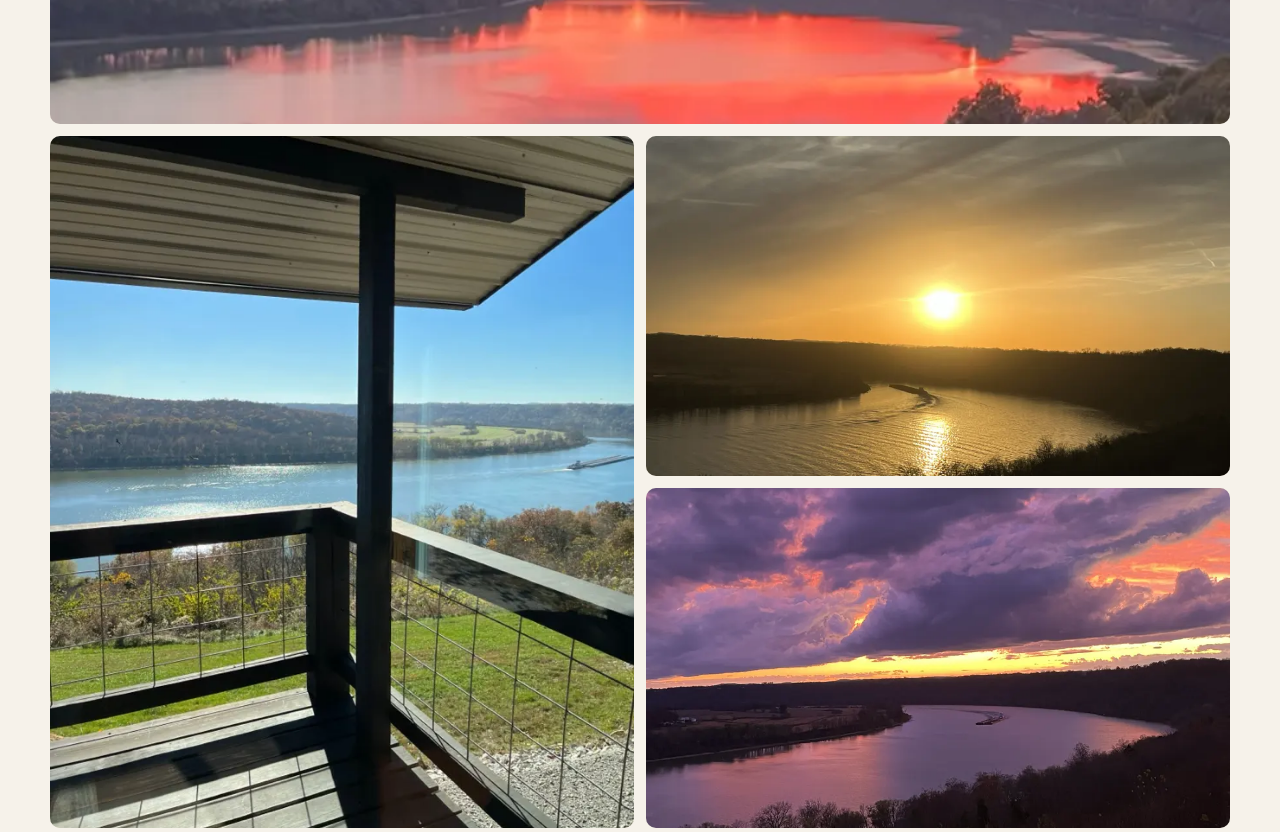
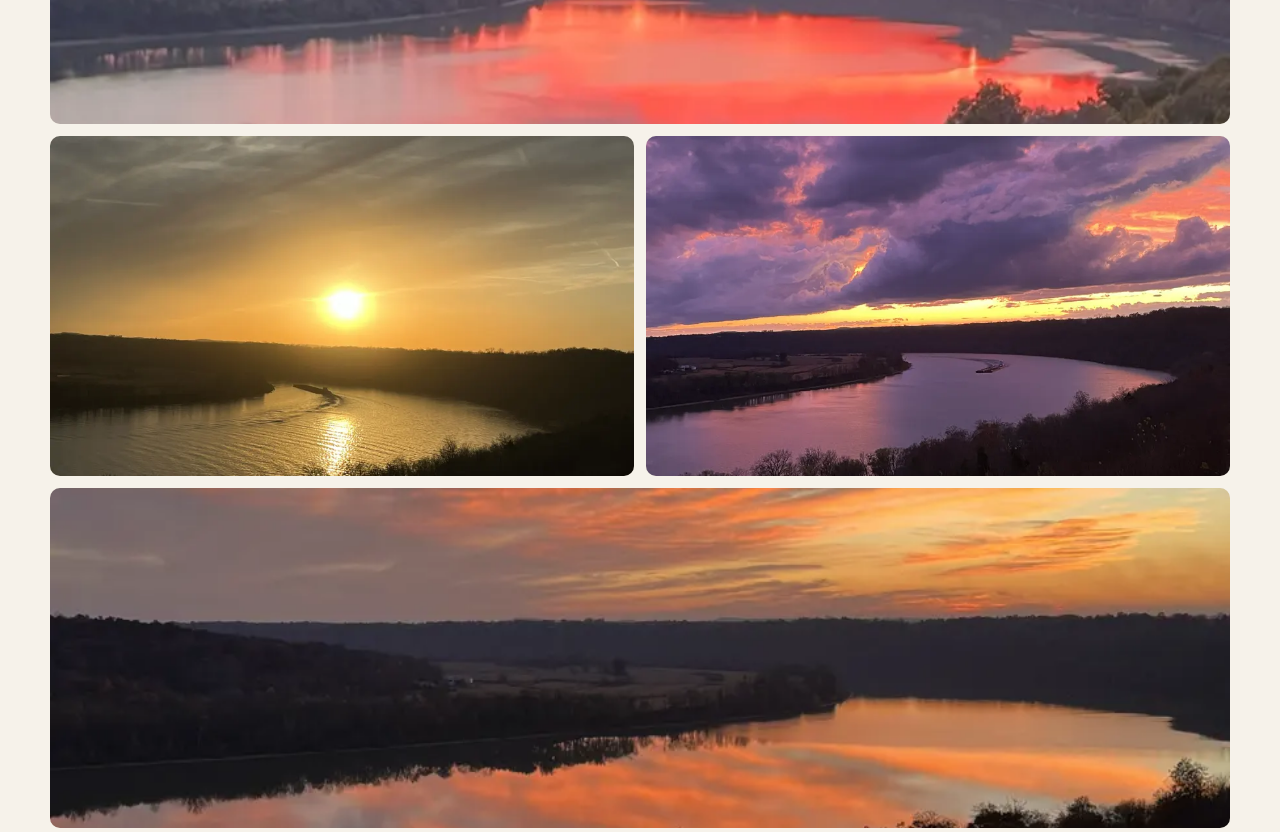
Before and after one commit to OwenWright8/RiverSongLive, a plain HTML site: page moods.html in a window 1280 px wide. Shown: the part 2136-2968 px from the top of the page. Drawn offline with Linux system fonts and the light colour scheme.

Commit message:
Move the barge-from-the-deck photo off the Moods page
It stays on the home page as the "The view" card and in the photo gallery.

Co-Authored-By: Claude Opus 5.5 <noreply@anthropic.com>

```diff
--- a/moods.html
+++ b/moods.html
@@ -52,7 +52,6 @@
           <button type="button" data-lightbox="assets/img/paddle-boat.webp" data-caption="A paddle boat passing at night" aria-label="View larger: A lit-up paddle boat on the river at night"><img src="assets/img/paddle-boat-sm.webp" alt="A lit-up paddle boat on the river at night" loading="lazy"></button>
           <button type="button" data-lightbox="assets/img/golden-sunset.webp" data-caption="Golden evening" aria-label="View larger: Golden sunset light on the river bend"><img src="assets/img/golden-sunset-sm.webp" alt="Golden sunset light on the river bend" loading="lazy"></button>
           <button type="button" class="wide" data-lightbox="assets/img/red-sunset.webp" data-caption="The river turned red" aria-label="View larger: A red sky reflected across the river"><img src="assets/img/red-sunset-sm.webp" alt="A red sky reflected across the river" loading="lazy"></button>
-          <button type="button" class="tall" data-lightbox="assets/img/deck-barge.webp" data-caption="Barges from the deck" aria-label="View larger: A towboat pushing barges, seen from the covered deck"><img src="assets/img/deck-barge-sm.webp" alt="A towboat pushing barges, seen from the covered deck" loading="lazy"></button>
           <button type="button" data-lightbox="assets/img/sunset-sun.webp" data-caption="Sundown over the bend" aria-label="View larger: The sun setting over the river bend"><img src="assets/img/sunset-sun-sm.webp" alt="The sun setting over the river bend" loading="lazy"></button>
           <button type="button" data-lightbox="assets/img/sunset-violet.webp" data-caption="Violet evening" aria-label="View larger: Violet sunset over the river"><img src="assets/img/sunset-violet-sm.webp" alt="Violet sunset over the river" loading="lazy"></button>
           <button type="button" class="wide" data-lightbox="assets/img/river-sunset.webp" data-caption="Yellow gold" aria-label="View larger: Yellow and gold sunset clouds over the river"><img src="assets/img/river-sunset-sm.webp" alt="Yellow and gold sunset clouds over the river" loading="lazy"></button>
```
